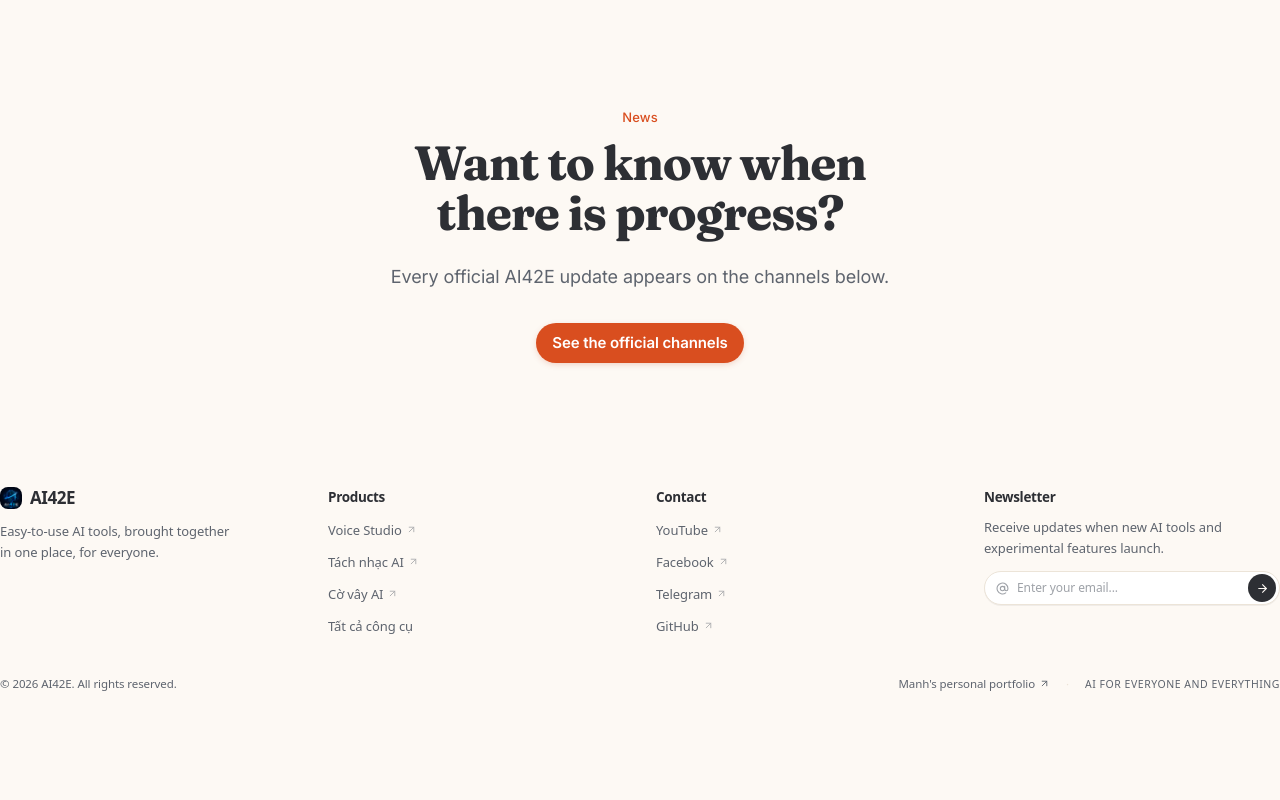
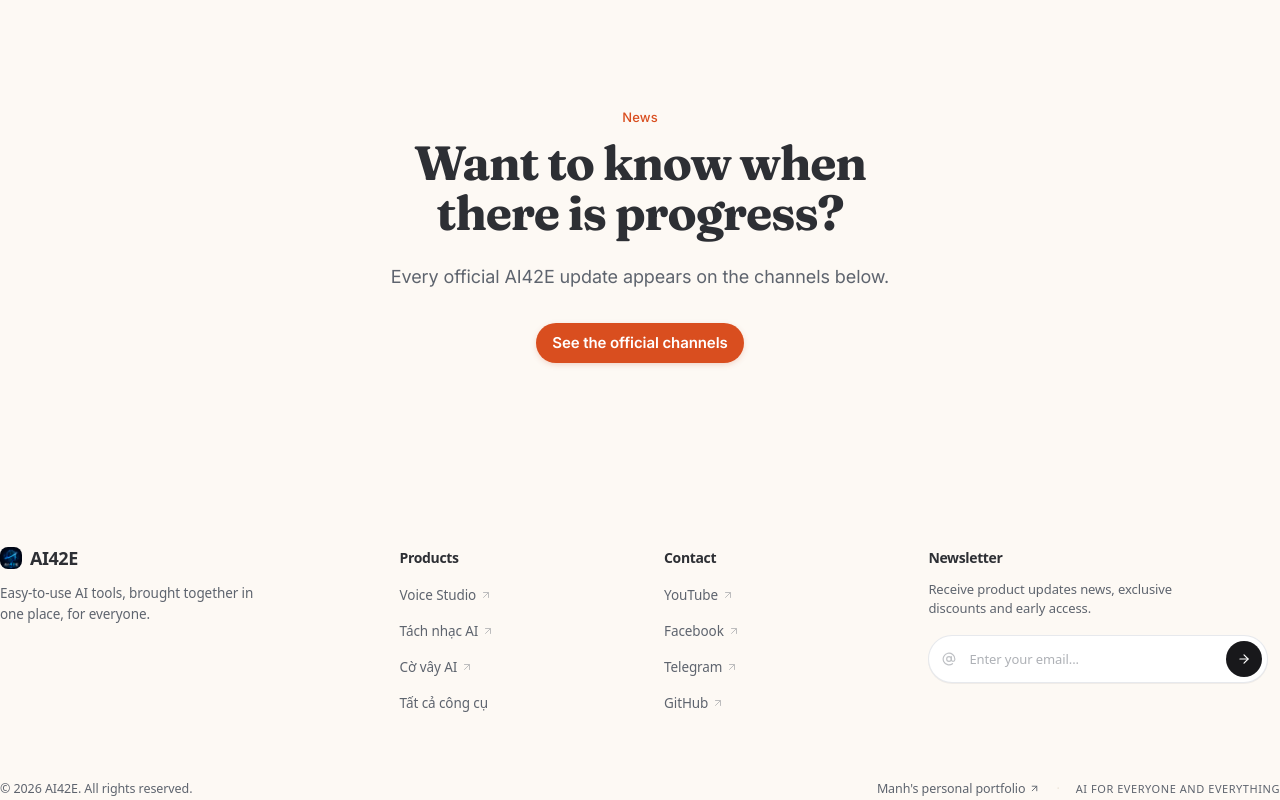
Before and after one commit to nhmanhDev/LandingPage, a Next.js app in the folder LandingPageMaster/: page /invest in a window 1280 px wide. Shown: the part 1903-2703 px from the top of the page. Before the commit the page ends 2598 px from the top, so only its background shows below. Built offline with nearby package versions, Linux system fonts and the light colour scheme.

Commit message:
style(footer): apply exact SquareUi 1:1 pixel spacing, unified edge alignment, and generous whitespace

```diff
--- a/LandingPageMaster/src/components/brand/BrandFooter.tsx
+++ b/LandingPageMaster/src/components/brand/BrandFooter.tsx
@@ -28,26 +28,26 @@
   const isVi = locale === "vi";
 
   const content = (
-    <footer className="w-full pt-6 sm:pt-7 font-sans">
-      {/* 4-Column Directory (SquareUi multi-column Title Case style) */}
-      <div className="grid grid-cols-2 gap-x-6 gap-y-6 sm:grid-cols-4 lg:gap-x-8">
+    <footer className="w-full mt-16 sm:mt-20 lg:mt-22 font-sans">
+      {/* 4-Column Directory: Strict Alignment with Inner Card Margins */}
+      <div className="grid grid-cols-1 gap-y-10 sm:grid-cols-2 lg:grid-cols-[1.3fr_0.8fr_0.8fr_1.3fr] lg:gap-x-12">
         {/* Column 1: Brand Info */}
-        <div className="col-span-2 sm:col-span-1">
+        <div>
           <div className="flex items-center gap-2">
             <Image src={logo} alt="AI42E" width={22} height={22} className="rounded-md" />
-            <span className="font-sans text-[17px] font-bold text-[var(--b-ink)] tracking-tight">AI42E</span>
+            <span className="font-sans text-[18px] font-bold text-[var(--b-ink)] tracking-tight">AI42E</span>
           </div>
-          <p className="mt-3 text-[13px] text-[var(--b-muted)] leading-relaxed max-w-[230px]">
+          <p className="mt-3.5 text-[13.5px] text-[var(--b-muted)] leading-[1.6] max-w-[260px]">
             {c.footer.about}
           </p>
         </div>
 
         {/* Column 2: Products */}
         <div>
-          <h3 className="text-[13.5px] font-semibold text-[var(--b-ink)] tracking-tight">
+          <h3 className="text-[14px] font-semibold text-[var(--b-ink)] tracking-tight mb-4">
             {c.footer.colProducts}
           </h3>
-          <ul className="mt-3 space-y-2.5 text-[13px]">
+          <ul className="space-y-3.5 text-[13.5px]">
             {ECOSYSTEM_LINKS.map((item) => (
               <li key={item.name}>
                 <a
@@ -57,7 +57,7 @@
                 >
                   <span>{item.name}</span>
                   {item.external ? (
-                    <ArrowUpRight size={11} className="opacity-50 transition-transform group-hover:translate-x-0.5 group-hover:-translate-y-0.5 group-hover:opacity-100" />
+                    <ArrowUpRight size={12} className="opacity-40 transition-transform group-hover:translate-x-0.5 group-hover:-translate-y-0.5 group-hover:opacity-100" />
                   ) : null}
                 </a>
               </li>
@@ -67,10 +67,10 @@
 
         {/* Column 3: Socials */}
         <div>
-          <h3 className="text-[13.5px] font-semibold text-[var(--b-ink)] tracking-tight">
+          <h3 className="text-[14px] font-semibold text-[var(--b-ink)] tracking-tight mb-4">
             {c.footer.colContact}
           </h3>
-          <ul className="mt-3 space-y-2.5 text-[13px]">
+          <ul className="space-y-3.5 text-[13.5px]">
             {SOCIALS.filter((s) => s.id !== "email").map((social) => (
               <li key={social.id}>
                 <a
@@ -80,7 +80,7 @@
                   className="group inline-flex items-center gap-1 text-[var(--b-muted)] transition-colors hover:text-[var(--b-ink)]"
                 >
                   <span>{social.name}</span>
-                  <ArrowUpRight size={11} className="opacity-50 transition-transform group-hover:translate-x-0.5 group-hover:-translate-y-0.5 group-hover:opacity-100" />
+                  <ArrowUpRight size={12} className="opacity-40 transition-transform group-hover:translate-x-0.5 group-hover:-translate-y-0.5 group-hover:opacity-100" />
                 </a>
               </li>
             ))}
@@ -88,39 +88,39 @@
         </div>
 
         {/* Column 4: Newsletter */}
-        <div className="col-span-2 sm:col-span-1">
-          <h3 className="text-[13.5px] font-semibold text-[var(--b-ink)] tracking-tight">
+        <div>
+          <h3 className="text-[14px] font-semibold text-[var(--b-ink)] tracking-tight mb-3">
             {isVi ? "Bản tin AI42E" : "Newsletter"}
           </h3>
-          <p className="mt-2.5 text-[13px] text-[var(--b-muted)] leading-relaxed">
+          <p className="text-[13px] text-[var(--b-muted)] leading-[1.5] max-w-[300px] mb-4">
             {isVi
-              ? "Nhận thông báo khi ra mắt công cụ AI mới và tính năng thử nghiệm sớm."
-              : "Receive updates when new AI tools and experimental features launch."}
+              ? "Nhận thông báo khi có công cụ AI mới, bản cập nhật và tính năng thử nghiệm sớm."
+              : "Receive product updates news, exclusive discounts and early access."}
           </p>
 
-          <form onSubmit={handleSubscribe} className="relative mt-3 flex items-center">
+          <form onSubmit={handleSubscribe} className="relative flex items-center w-full max-w-[340px]">
             {subscribed ? (
-              <div className="flex items-center gap-1.5 text-xs font-medium text-[var(--b-pos-fg)] bg-[var(--b-pos-bg)] py-1.5 px-3 rounded-full">
-                <Check size={13} />
+              <div className="flex items-center gap-1.5 text-xs font-medium text-[var(--b-pos-fg)] bg-[var(--b-pos-bg)] py-2 px-3.5 rounded-full">
+                <Check size={14} />
                 <span>{isVi ? "Đã đăng ký! Cảm ơn bạn." : "Subscribed! Thank you."}</span>
               </div>
             ) : (
               <>
-                <AtSign size={13} className="absolute left-3 text-[var(--b-muted)] pointer-events-none opacity-60" />
+                <AtSign size={14} className="absolute left-3.5 text-[var(--b-muted)] pointer-events-none opacity-40" />
                 <input
                   type="email"
                   value={email}
                   onChange={(e) => setEmail(e.target.value)}
                   placeholder={isVi ? "Nhập email của bạn..." : "Enter your email..."}
                   required
-                  className="w-full rounded-full border border-[var(--b-line)] bg-[var(--b-surface)] py-2 pl-8 pr-10 text-xs text-[var(--b-ink)] placeholder:text-[var(--b-muted)]/60 focus:border-[var(--b-ink)] focus:outline-none transition-colors shadow-2xs"
+                  className="w-full rounded-full border border-gray-200/90 dark:border-[var(--b-line)] bg-white dark:bg-[#25221d] h-[48px] pl-10 pr-12 text-[13px] text-[var(--b-ink)] placeholder:text-[var(--b-muted)]/50 focus:border-[var(--b-ink)] focus:outline-none transition-colors shadow-2xs"
                 />
                 <button
                   type="submit"
                   aria-label={isVi ? "Đăng ký nhận tin" : "Subscribe"}
-                  className="absolute right-1 grid h-7 w-7 place-items-center rounded-full bg-[var(--b-ink)] text-[var(--b-bg)] hover:opacity-85 transition-opacity"
+                  className="absolute right-1.5 grid h-[36px] w-[36px] place-items-center rounded-full bg-[#18181b] dark:bg-white text-white dark:text-[#18181b] hover:opacity-85 transition-opacity"
                 >
-                  <ArrowRight size={13} />
+                  <ArrowRight size={14} />
                 </button>
               </>
             )}
@@ -128,10 +128,10 @@
         </div>
       </div>
 
-      {/* Bottom Copyright & Slogan Bar (clean whitespace separation, no hard border) */}
-      <div className="mt-7 flex flex-col gap-2 pt-2 sm:flex-row sm:items-center sm:justify-between text-[11.5px]">
-        <div className="flex items-center gap-2">
-          <p className="text-[var(--b-muted)]">
+      {/* Bottom Copyright & Slogan Bar: Pure Whitespace separation (~60px gap), No Divider Border */}
+      <div className="mt-14 sm:mt-16 flex flex-col gap-3 sm:flex-row sm:items-center sm:justify-between text-[12.5px] text-[var(--b-muted)]">
+        <div>
+          <p>
             © {new Date().getFullYear()} {c.footer.rights}
           </p>
         </div>
@@ -146,7 +146,7 @@
             <ArrowUpRight size={11} aria-hidden="true" />
           </a>
           <span className="text-[var(--b-line)] hidden sm:inline">·</span>
-          <p className="font-medium text-[var(--b-muted)] tracking-wider text-[10.5px]">{c.footer.slogan}</p>
+          <p className="font-medium tracking-wider text-[11px]">{c.footer.slogan}</p>
         </div>
       </div>
     </footer>
--- a/LandingPageMaster/src/components/brand/BrandPage.tsx
+++ b/LandingPageMaster/src/components/brand/BrandPage.tsx
@@ -62,11 +62,12 @@
             {/* 8. Frequently Asked Questions */}
             <FaqSection />
 
-            {/* 9. Closing Billboard & Directory (Master Island Container - Exactly 1 Full Screen) */}
-            <section id="contact" className="min-h-[calc(100svh-4rem)] lg:h-[calc(100svh-4rem)] flex flex-col justify-center py-2 sm:py-3.5 px-3 sm:px-6 lg:px-8 overflow-hidden">
-              <div className="mx-auto w-full max-w-7xl h-full flex flex-col justify-center">
-                {/* Outer Master Container / Island (SquareUi Card-in-Card style) */}
-                <div className="rounded-[32px] sm:rounded-[40px] lg:rounded-[44px] border border-[var(--b-line)] bg-[var(--b-lav)]/75 dark:bg-[var(--b-lav)]/40 p-4 sm:p-6 lg:p-7 shadow-[var(--sh-card)] flex flex-col justify-between">
+            {/* 9. Closing Billboard & Directory: Exact SquareUi Master Island Layout */}
+            <section id="contact" className="py-12 sm:py-16 lg:py-20 px-4 sm:px-6 lg:px-8">
+              {/* Outer Master Container: Rounded Island Frame with Generous Padding */}
+              <div className="mx-auto w-full max-w-[1380px] rounded-[36px] sm:rounded-[44px] lg:rounded-[48px] border border-[var(--b-line)] bg-white dark:bg-[#1e1b17] pt-14 pb-12 sm:pt-16 sm:pb-14 lg:pt-20 lg:pb-16 px-6 sm:px-12 lg:px-20 shadow-[0_20px_50px_rgba(0,0,0,0.04)] dark:shadow-[0_20px_50px_rgba(0,0,0,0.35)]">
+                {/* Unified Width Container: Strict Left & Right Edge Alignment */}
+                <div className="mx-auto w-full max-w-[1140px] flex flex-col">
                   <ClosingSection />
                   <BrandFooter inIsland />
                 </div>
--- a/LandingPageMaster/src/components/brand/ClosingSection.tsx
+++ b/LandingPageMaster/src/components/brand/ClosingSection.tsx
@@ -24,53 +24,54 @@
   const paused = useReducedMotion();
   const { resolvedTheme } = useTheme();
   const mounted = useMounted();
-  const pathColor = mounted && resolvedTheme === "dark" ? "rgba(243,241,255,0.22)" : "rgba(45,47,52,0.18)";
+  const pathColor = mounted && resolvedTheme === "dark" ? "rgba(243,241,255,0.18)" : "rgba(45,47,52,0.12)";
   const isVi = locale === "vi";
 
   return (
     <Reveal>
-      {/* Inner Elevated CTA Card (SquareUi Card-in-Card pattern) */}
-      <div className="rounded-2xl sm:rounded-3xl border border-[var(--b-line)] bg-[var(--b-surface)] p-6 sm:p-7 lg:p-8 shadow-xs relative overflow-hidden">
-        <div className="relative z-10 grid items-center gap-6 md:grid-cols-[1.15fr_0.85fr]">
+      {/* Inner CTA Card: Exact SquareUi Card-in-Card aspect ratio and internal padding */}
+      <div className="w-full rounded-[28px] sm:rounded-[34px] border border-[var(--b-line)]/70 bg-[#fafafb] dark:bg-[#25221d] px-8 py-12 sm:px-12 sm:py-14 lg:px-14 lg:py-16 shadow-[0_10px_30px_-10px_rgba(0,0,0,0.03)] dark:shadow-none relative overflow-hidden">
+        <div className="relative z-10 grid items-center gap-8 md:grid-cols-[1.15fr_0.85fr]">
           <div>
-            <span className="block text-xs sm:text-sm font-medium text-[var(--b-muted)] mb-2">
-              {isVi ? "Khám phá hệ sinh thái" : "AI42E Ecosystem"}
+            {/* Eyebrow: Title Case, neutral muted, medium weight */}
+            <span className="block text-xs sm:text-[13px] font-medium text-[var(--b-muted)] mb-3 sm:mb-4">
+              {isVi ? "Khám phá hệ sinh thái" : "Become an Affiliate"}
             </span>
-            <h2 className="text-2xl sm:text-3xl lg:text-[2rem] font-bold text-[var(--b-heading)] tracking-[-0.025em] leading-tight font-sans">
+
+            {/* Headline: Clean Geometric Sans-serif, tight tracking and line-height */}
+            <h2 className="text-2xl sm:text-3xl lg:text-[34px] font-bold text-[var(--b-heading)] tracking-[-0.025em] leading-[1.2] mb-3 sm:mb-3.5 font-sans">
               {c.closing.title}
             </h2>
-            <p className="mt-2.5 max-w-md text-xs sm:text-sm text-[var(--b-muted)] leading-relaxed font-sans">
+
+            {/* Description: Generous line-height, muted text */}
+            <p className="text-sm sm:text-[14.5px] text-[var(--b-muted)] leading-[1.6] max-w-[420px] mb-8 sm:mb-9 font-sans">
               {c.closing.sub}
             </p>
-            <div className="mt-5 flex flex-wrap items-center gap-3">
+
+            {/* CTA Button: Single focused primary pill button with arrow up-right */}
+            <div>
               <a
                 href="#products"
-                className="pill pill-cta inline-flex items-center gap-1.5 !py-2 !px-4 sm:!py-2.5 sm:!px-5 text-xs sm:text-sm font-semibold"
+                className="inline-flex items-center justify-center gap-2 h-[47px] px-7 rounded-full bg-[#18181b] dark:bg-[#e65d28] text-white hover:bg-[#27272a] dark:hover:bg-[#d44e1c] text-sm font-medium transition-all duration-150 hover:shadow-sm"
               >
                 <span>{c.closing.cta}</span>
-                <ArrowUpRight size={14} aria-hidden="true" />
-              </a>
-              <a
-                href="#contact"
-                className="pill pill-outline inline-flex items-center gap-1.5 !py-2 !px-4 sm:!py-2.5 sm:!px-5 text-xs sm:text-sm font-semibold"
-              >
-                {c.closing.cta2}
+                <ArrowUpRight size={15} aria-hidden="true" />
               </a>
             </div>
-            <p className="mt-3 text-[11.5px] text-[var(--b-muted)]">{c.closing.trust}</p>
           </div>
 
-          <div className="relative mx-auto h-[155px] w-full max-w-[340px] sm:h-[175px]" aria-hidden="true">
+          {/* Right Visual: Delicate Orbit with small avatar badges */}
+          <div className="relative mx-auto h-[180px] w-full max-w-[360px] sm:h-[200px]" aria-hidden="true">
             <OrbitImages
               images={ORBIT}
               shape="ellipse"
-              radiusX={130}
-              radiusY={70}
+              radiusX={135}
+              radiusY={75}
               rotation={-12}
               duration={36}
-              itemSize={44}
-              itemRadius={11}
-              shadow={0.25}
+              itemSize={34}
+              itemRadius={9}
+              shadow={0.15}
               paused={paused}
               responsive
               showPath
@@ -79,8 +80,8 @@
               width="100%"
               height="100%"
               centerContent={
-                <span className="grid h-11 w-11 place-items-center rounded-2xl bg-[var(--b-surface)] border border-[var(--b-line)] shadow-sm">
-                  <Image src={logo} alt="" width={26} height={26} className="rounded-lg" />
+                <span className="grid h-10 w-10 place-items-center rounded-2xl bg-white dark:bg-[#2e2a24] border border-[var(--b-line)]/80 shadow-2xs">
+                  <Image src={logo} alt="" width={22} height={22} className="rounded-md" />
                 </span>
               }
             />
```
